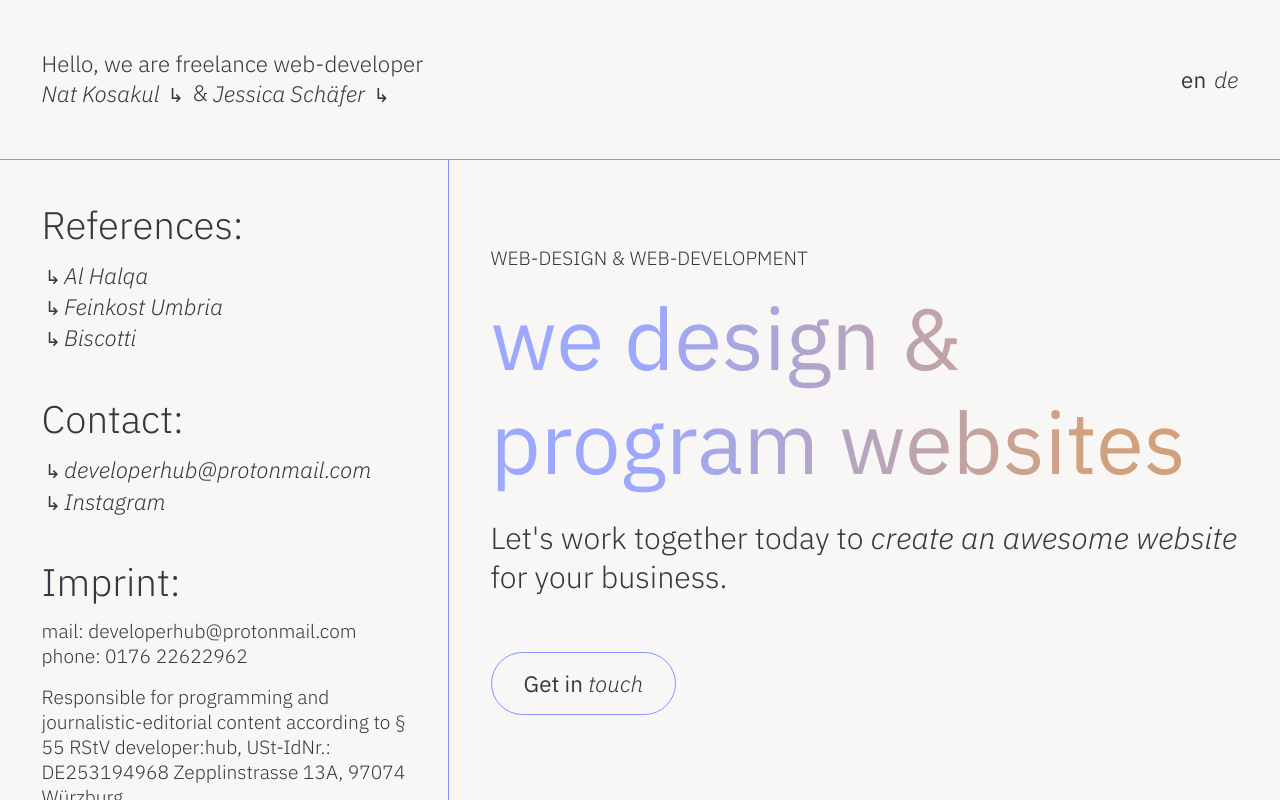
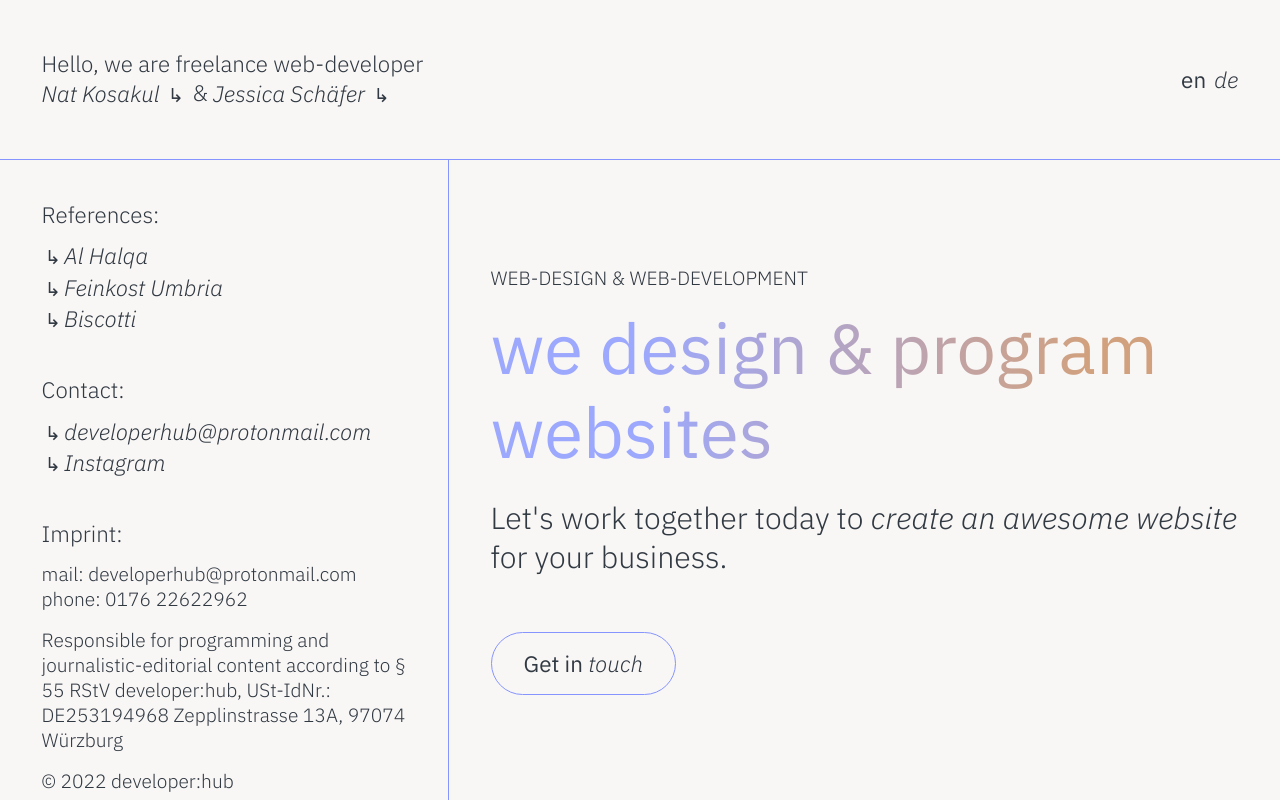
Before and after one commit to schaeferjessica/developer-hub, a Nuxt app: page / in a window 1280 px wide. Built offline with nearby package versions, Linux system fonts and the light colour scheme.

Commit message:
feat: cleanup styling

```diff
--- a/styles/aside.scss
+++ b/styles/aside.scss
@@ -1,8 +1,6 @@
 .grid__aside {
   padding: calc(1rem + 2vw);
-  overflow: scroll;
-  scrollbar-color: var(--color-primary) var(--color-background);
-  scrollbar-width: none;
+  overflow: auto;
 }
 
 .contact,
@@ -28,5 +26,5 @@
   font-style: normal;
   display: inline-block;
   padding: 0.2rem;
-  transition: all 0.4s ease-in-out;
+  transition: all 0.3s ease-in-out;
 }
--- a/styles/elements.scss
+++ b/styles/elements.scss
@@ -20,7 +20,10 @@ body {
   hyphens: auto;
   word-wrap: break-word;
   overflow-wrap: break-word;
-
+  // scrollbar
+  scrollbar-color: var(--color-background) var(--color-background);
+  scrollbar-width: thin;
+  -webkit-overflow-scrolling: touch;
 
   @media (min-width: 800px) {
     overflow: hidden;
@@ -30,7 +33,7 @@ body {
 a {
   color: var(--color-text);
   text-decoration: none;
-  transition: all 0.4s ease-in-out;
+  transition: all 0.3s ease-in-out;
   font-style: italic;
 }
 
@@ -80,7 +83,7 @@ abbr {
 }
 
 h1 {
-  font-size: calc(5rem + 0.5vw);
+  font-size: calc(4rem + 0.5vw);
   font-weight: 400;
   line-height: 1.2;
   margin: 0;
@@ -99,7 +102,7 @@ h1:hover {
 }
 
 h2 {
-  font-size: calc(2rem + 0.5vw);
+  font-size: calc(1rem + 0.5vw);
   font-weight: 300;
   line-height: 1.2;
   margin: 0;
--- a/styles/main.scss
+++ b/styles/main.scss
@@ -5,9 +5,7 @@
   flex-direction: column;
   justify-content: center;
   align-items: flex-start;
-  overflow: scroll;
-  scrollbar-color: var(--color-primary) var(--color-background);
-  scrollbar-width: none;
+  overflow: auto;
 }
 
 .tagline {
@@ -30,7 +28,6 @@
   padding: 1rem 2rem;
   display: inline-block;
   margin-top: 3.5rem;
-  transition: all 0.8s ease-in-out;
 }
 
 .button:hover,
```
